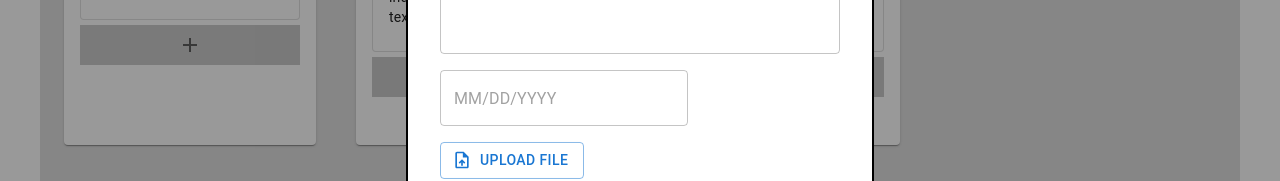
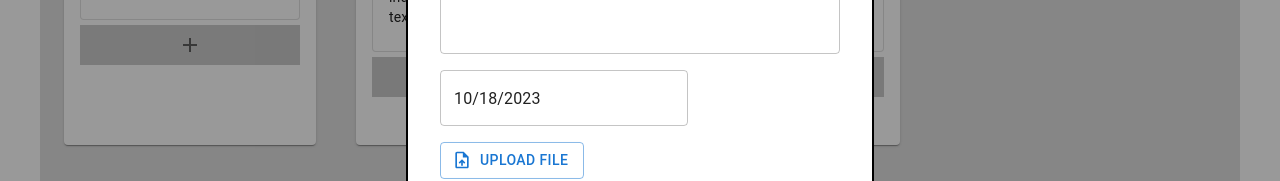
Before and after one commit to keyurparalkar/todo_app, a React (Create React App) app: page / in a window 1280 px wide. Both pictures are taken after a click on the button 190 px from the left and 424 px from the top of the page. Shown: the part 380-561 px from the top of the page. Built offline with nearby package versions, Linux system fonts and the light colour scheme.

Commit message:
feat: added feature to update the task

```diff
--- a/src/component/PipeLine.tsx
+++ b/src/component/PipeLine.tsx
@@ -3,9 +3,10 @@ import { Box, Grid, IconButton, Paper, Typography } from "@mui/material";
 import { DragEvent, useContext, useState } from "react";
 import { styled } from "@mui/material/styles";
 import { BoardContext, BoardDispatchContext, TaskProps } from "../context";
-import AddTaskModal from "./AddTaskModal";
+import AddTaskModal from "./TaskModal";
 import Task from "./Task";
 import { MOVE_TASK, SORT_PIPELINE } from "../context/actions";
+import dayjs from "dayjs";
 
 export const StyledAddButton = styled(IconButton)({
   width: "100%",
@@ -31,6 +32,9 @@ const PipeLine = ({ pLine, tasks }: PipeLineProps) => {
       const { pLine: source, task } = JSON.parse(
         e.dataTransfer.getData("text")
       );
+      // Make sure to parse the deadline to dayjs object:
+      task.deadline = dayjs(task.deadline);
+
       const nextSourceList = boardData[source].filter(
         (item) => item.id !== task.id
       );
@@ -115,6 +119,7 @@ const PipeLine = ({ pLine, tasks }: PipeLineProps) => {
             open={open}
             handleClose={handleClose}
             pipeline={pLine}
+            operation="ADD"
           />
         </Paper>
       </div>
--- a/src/component/Task.tsx
+++ b/src/component/Task.tsx
@@ -8,9 +8,10 @@ import {
 } from "@mui/material";
 import { DateRange, Delete } from "@mui/icons-material";
 import { BoardDispatchContext, TaskProps } from "../context";
-import { useContext } from "react";
+import { useContext, useState } from "react";
 import { DELETE_TASK } from "../context/actions";
 import dayjs from "dayjs";
+import TaskModal from "./TaskModal";
 
 const Task = ({
   name,
@@ -20,16 +21,20 @@ const Task = ({
   pLine,
 }: TaskProps & { pLine: string }) => {
   const dispatch = useContext(BoardDispatchContext);
+  const [open, setOpen] = useState(false);
+  const handleOpen = () => setOpen(true);
+  const handleClose = () => setOpen(false);
 
   const onDelete = () => {
     dispatch({ type: DELETE_TASK, payload: { id, source: pLine } });
   };
 
   return (
+    <>
       <Card variant="outlined" sx={{ minWidth: 150 }}>
         <CardHeader
           title={
-          <Typography variant="h6" component="div">
+            <Typography variant="h6" component="div" onClick={handleOpen}>
               {name}
             </Typography>
           }
@@ -50,6 +55,19 @@ const Task = ({
           <Typography variant="body2">{description}</Typography>
         </CardContent>
       </Card>
+      <TaskModal
+        open={open}
+        handleClose={handleClose}
+        pipeline={pLine}
+        operation="UPDATE"
+        task={{
+          id,
+          name,
+          description,
+          deadline,
+        }}
+      />
+    </>
   );
 };
 
--- a/src/component/AddTaskModal.tsx
+++ b/src/component/TaskModal.tsx
@@ -5,15 +5,17 @@ import { DatePicker, LocalizationProvider } from "@mui/x-date-pickers";
 import { AdapterDayjs } from "@mui/x-date-pickers/AdapterDayjs";
 import { UploadFile } from "@mui/icons-material";
 import { ChangeEvent, useContext, useState } from "react";
-import { BoardDispatchContext } from "../context";
-import { ADD_TASK_TO_PIPELINE } from "../context/actions";
-
-// import { TaskProps } from "../context";
+import { BoardDispatchContext, generateId } from "../context";
+import { ADD_TASK_TO_PIPELINE, UPDATE_TASK } from "../context/actions";
+import { TaskProps } from "../context";
+import dayjs from "dayjs";
 
 type ModalProps = {
   open: boolean;
   handleClose: () => void;
   pipeline: string;
+  operation: "ADD" | "UPDATE";
+  task?: TaskProps;
 };
 
 const style = {
@@ -47,19 +49,29 @@ const VisuallyHiddenInput = styled("input")({
   width: 1,
 });
 
-const AddTaskModal = ({ open, pipeline, handleClose }: ModalProps) => {
+const TaskModal = ({
+  open,
+  pipeline,
+  handleClose,
+  operation,
+  task,
+}: ModalProps) => {
   const dispatch = useContext(BoardDispatchContext);
   const [payload, setPayload] = useState({
     data: {
-      name: "",
-      description: "",
-      deadline: "",
-      attachment: "",
+      id: operation === "ADD" ? generateId() : task?.id,
+      name: operation === "ADD" ? "" : task?.name,
+      description: operation === "ADD" ? "" : task?.description,
+      deadline: operation === "ADD" ? dayjs() : task?.deadline,
+      attachment: operation === "ADD" ? "" : task?.attachment,
     },
-    key: "",
+    key: operation === "ADD" ? "" : pipeline,
   });
 
-  const handleFieldUpdate = (key: string, value: string) => {
+  const handleFieldUpdate = (
+    key: string,
+    value: string | dayjs.Dayjs | null
+  ) => {
     setPayload({
       key: pipeline,
       data: { ...payload.data, [key]: value },
@@ -67,7 +79,10 @@ const AddTaskModal = ({ open, pipeline, handleClose }: ModalProps) => {
   };
 
   const onSubmit = () => {
-    dispatch({ type: ADD_TASK_TO_PIPELINE, payload });
+    dispatch({
+      type: operation === "ADD" ? ADD_TASK_TO_PIPELINE : UPDATE_TASK,
+      payload,
+    });
     handleClose();
   };
 
@@ -80,12 +95,13 @@ const AddTaskModal = ({ open, pipeline, handleClose }: ModalProps) => {
     >
       <Box sx={style}>
         <Typography id="modal-modal-title" variant="h5" component="h2">
-          Add a task
+          {operation === "ADD" ? "Add" : "Update"} a task
         </Typography>
         <Box mt={2} display="flex" flexDirection="column">
           <TextField
             label="Task name"
             variant="outlined"
+            value={payload.data.name}
             onChange={(
               e: ChangeEvent<HTMLInputElement | HTMLTextAreaElement>
             ) => handleFieldUpdate("name", e.target.value)}
@@ -96,6 +112,7 @@ const AddTaskModal = ({ open, pipeline, handleClose }: ModalProps) => {
             minRows={4}
             label="Task description"
             variant="outlined"
+            value={payload.data.description}
             onChange={(
               e: ChangeEvent<HTMLInputElement | HTMLTextAreaElement>
             ) => handleFieldUpdate("description", e.target.value)}
@@ -103,9 +120,8 @@ const AddTaskModal = ({ open, pipeline, handleClose }: ModalProps) => {
           <Box mt={1} mb={2}>
             <LocalizationProvider dateAdapter={AdapterDayjs}>
               <DatePicker
-                onChange={(value) =>
-                  handleFieldUpdate("deadline", String(value))
-                }
+                value={payload.data.deadline}
+                onChange={(value) => handleFieldUpdate("deadline", value)}
               />
             </LocalizationProvider>
           </Box>
@@ -121,7 +137,7 @@ const AddTaskModal = ({ open, pipeline, handleClose }: ModalProps) => {
             </Button>
           </Box>
           <Button variant="contained" onClick={onSubmit}>
-            Create Task
+            {operation === "ADD" ? "Create" : "Update "} Task
           </Button>
         </Box>
       </Box>
@@ -129,4 +145,4 @@ const AddTaskModal = ({ open, pipeline, handleClose }: ModalProps) => {
   );
 };
 
-export default AddTaskModal;
+export default TaskModal;
--- a/src/context/actions.ts
+++ b/src/context/actions.ts
@@ -1,7 +1,4 @@
-export const TASK_UPDATE_NAME = "TASK_UPDATE_NAME";
-export const TASK_UPDATE_DESCRIPTION = "TASK_UPDATE_DESCRIPTION";
-export const TASK_UPDATE_DEADLINE = "TASK_UPDATE_DEADLINE";
-export const TASK_UPDATE_ATTACHMENT = "TASK_UPDATE_ATTACHMENT";
+export const UPDATE_TASK = "UPDATE_TASK";
 export const PIN_TASK = "PIN_TASK";
 export const MOVE_TASK = "MOVE_TASK";
 export const DELETE_TASK = "DELETE_TASK";
--- a/src/context/index.tsx
+++ b/src/context/index.tsx
@@ -6,6 +6,7 @@ import {
   DELETE_TASK,
   MOVE_TASK,
   SORT_PIPELINE,
+  UPDATE_TASK,
 } from "./actions";
 
 export type TaskProps = {
@@ -68,7 +69,7 @@ export const boardReducer = (
         ...state,
         [action.payload.key]: [
           ...state[action.payload.key],
-          { ...action.payload.data, id: generateId() },
+          { ...action.payload.data },
         ],
       };
     }
@@ -106,6 +107,28 @@ export const boardReducer = (
         [source]: state[source].filter((item) => item.id !== id),
       };
     }
+
+    case UPDATE_TASK: {
+      /**
+       * Get task's current index
+       * Update it at that index
+       * return the state
+       */
+      const { id, description, deadline, name } = action.payload.data;
+      const key = action.payload.key;
+      const clonedState = { ...state };
+      const taskIndex = clonedState[key].findIndex((item) => item.id === id);
+      clonedState[key][taskIndex] = {
+        id,
+        name,
+        description,
+        deadline,
+      };
+
+      console.log(clonedState[key][taskIndex]);
+
+      return clonedState;
+    }
     default:
       return state;
   }
```
Lines whose indentation alone changed are shown as unchanged.
